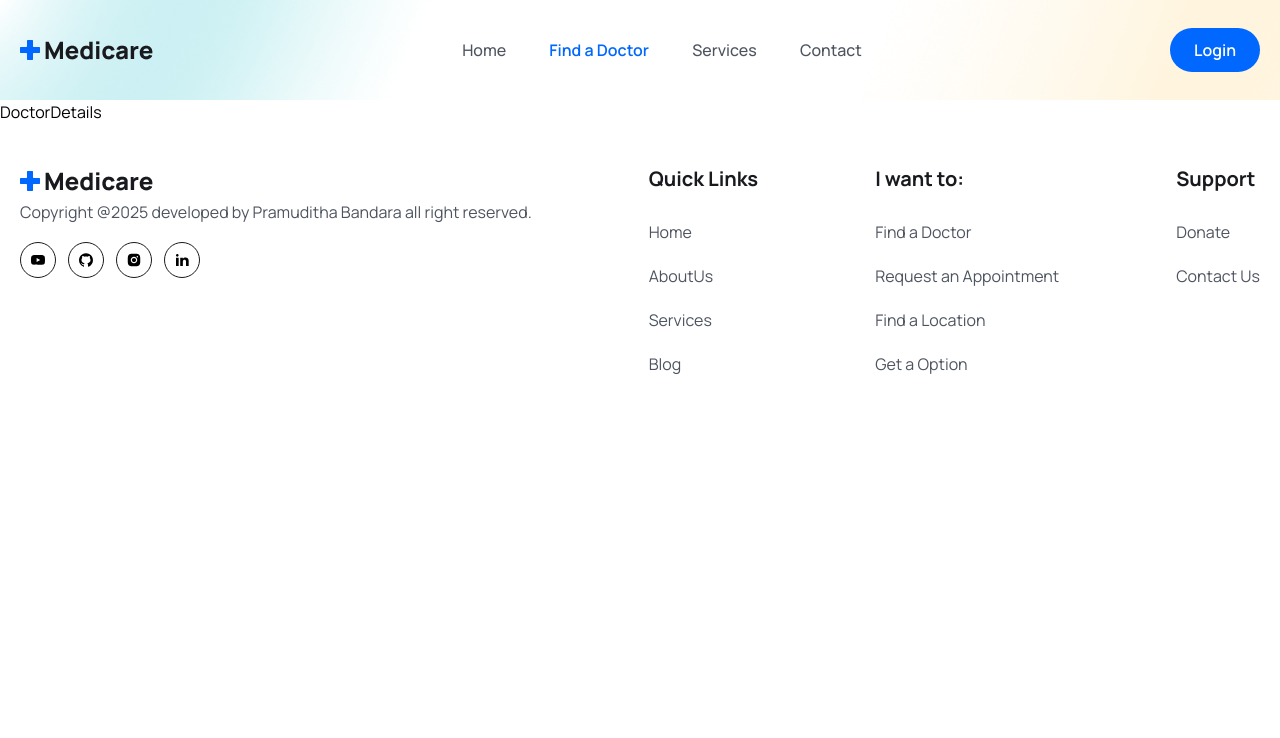
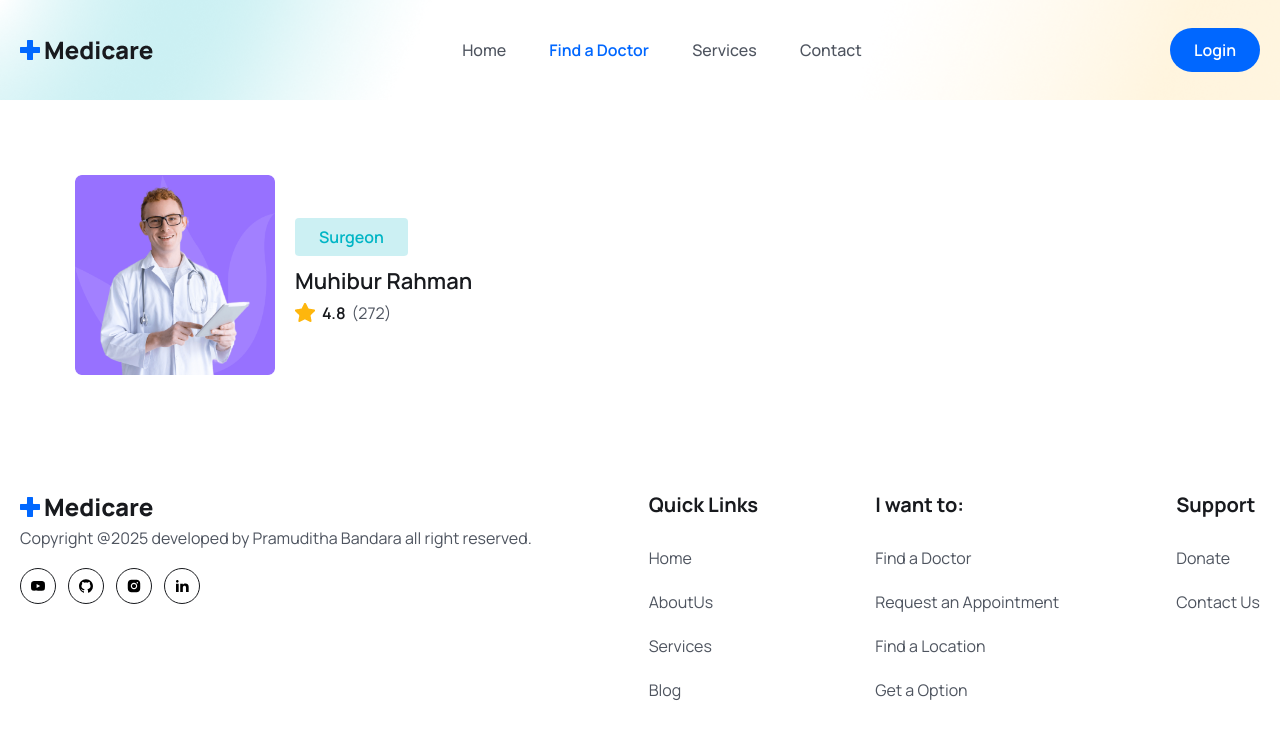
Before and after one commit to KMPKBandara/MediQ, a React (Vite) app in the folder frontend/: page /doctors/1 in a window 1280 px wide. Shown: the top 738 px of the page. Built offline with nearby package versions, Linux system fonts and the light colour scheme.

Commit message:
Set Structure of DoctorDetails page

```diff
--- a/frontend/src/pages/Doctors/DoctorDetails.jsx
+++ b/frontend/src/pages/Doctors/DoctorDetails.jsx
@@ -1,7 +1,39 @@
 import React from "react";
+import doctorImg from "../../assets/images/doctor-img02.png";
+import starIcon from "../../assets/images/Star.png";
 
 const DoctorDetails = () => {
-  return <div>DoctorDetails</div>;
+  return (
+    <section>
+      <div className="max-w-[1170px] px-5 mx-auto">
+        <div className="grid md:grid-cols-3 gap-[50px]">
+          <div className="md:col-span-2">
+            <div className="flex items-center gap-5">
+              <figure className="max-w-[200px] max-h-[200px]">
+                <img src={doctorImg} alt="DoctorImage" className="w-full" />
+              </figure>
+              <div>
+                <span className="bg-[#CCF0F3] text-irisBlueColor py-1 px-6 lg:py-2 lg:px-6 text-[12px] leading-4 lg:text-[16px] lg:leading-7 font-semibold rounded">
+                  Surgeon
+                </span>
+                <h3 className="text-headingColor text-[22px] leading-9 mt-3 font-semibold">
+                  Muhibur Rahman
+                </h3>
+                <div className="flex items-center gap-[6px]">
+                  <span className="flex items-center gap-[6px] text-[14px] leading-5 lg:text-[16px] lg:leading-7 font-semibold text-headingColor">
+                    <img src={starIcon} alt="" /> 4.8
+                  </span>
+                  <span className="text-[14px] leading-5 lg:text-[16px] lg:leading-7 font-[400] text-textColor">
+                    (272)
+                  </span>
+                </div>
+              </div>
+            </div>
+          </div>
+        </div>
+      </div>
+    </section>
+  );
 };
 
 export default DoctorDetails;
--- a/frontend/src/pages/Doctors/Doctors.jsx
+++ b/frontend/src/pages/Doctors/Doctors.jsx
@@ -1,5 +1,6 @@
 import DoctorCard from "../../components/Doctors/DoctorCard";
 import { doctors } from "../../assets/data/doctors";
+import Testimonial from "../../components/Testimonial/Testimonial";
 
 const Doctors = () => {
   return (
@@ -19,6 +20,27 @@
           </div>
         </div>
       </section>
+      <section>
+        <div className="container">
+          <div className="grid grid-cols-1 sm:grid-cols-2 md:grid-cols-3 lg:grid-cols-4 gap-5">
+            {doctors.map((doctor) => (
+              <DoctorCard key={doctor.id} doctor={doctor} />
+            ))}
+          </div>
+        </div>
+      </section>
+      <section>
+        <div className="container">
+          <div className="xl:w-[470px] mx-auto">
+            <h2 className="heading text-center">What our patient say</h2>
+            <p className="text_para text-center">
+              World-class care for everyone. Our health system offers unmatched,
+              expert health care.
+            </p>
+          </div>
+          <Testimonial />
+        </div>
+      </section>
     </>
   );
 };
```
Also changed, not shown: 1 other file (tests, documents, lock files or other folders).
